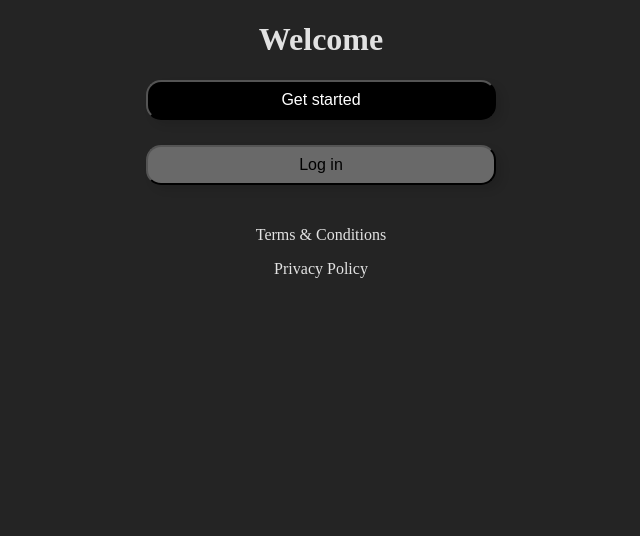
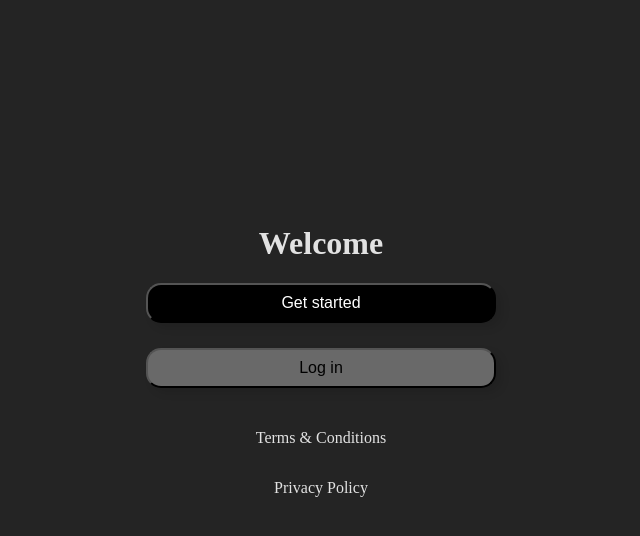
Before and after one commit to cyrusblake/Authentication-System-Java-Full-Stack, a React (Vite) app in the folder frontend/my-app/: page / in a window 1280 px wide. Shown: the top 536 px of the page, without its empty margins (319-959 px from the left). Built offline with nearby package versions, Linux system fonts and the light colour scheme.

Commit message:
more changes

```diff
--- a/frontend/my-app/src/pages/Welcome.jsx
+++ b/frontend/my-app/src/pages/Welcome.jsx
@@ -5,7 +5,7 @@ import '../styles/Welcome.css'
 function Welcome(){
     return(
         <>
-        <div className="contents">
+        <div className="wcontents">
                 <h1>Welcome</h1>
                 <div>
                     <Link to='/register'><button className="tb">Get started</button></Link>
--- a/frontend/my-app/src/styles/Login.css
+++ b/frontend/my-app/src/styles/Login.css
@@ -1,7 +1,10 @@
 .contents {
-    /* max-width: 1280px; */
-    /* margin: 0 auto; */
-    /* margin-top: 50%; */
+    display: flex;
+    flex-direction: column;
+    align-items: center;
+    justify-content: center;
+    height: 100vh;
+    transform: translateY(-50px);
     text-align: center;
 }
 
--- a/frontend/my-app/src/styles/Register.css
+++ b/frontend/my-app/src/styles/Register.css
@@ -1,7 +1,10 @@
 .contents {
-    /* max-width: 1280px; */
-    /* margin: 0 auto; */
-    /* margin-top: 50%; */
+    display: flex;
+    flex-direction: column;
+    align-items: center;
+    justify-content: center;
+    height: 100vh;
+    transform: translateY(-50px);
     text-align: center;
 
 }
--- a/frontend/my-app/src/styles/Welcome.css
+++ b/frontend/my-app/src/styles/Welcome.css
@@ -1,7 +1,10 @@
-.contents {
-    /* max-width: 1280px; */
-    /* margin: 0 auto; */
-    /* margin-top: 50%; */
+.wcontents {
+    display: flex;
+    flex-direction: column;
+    align-items: center;
+    justify-content: center;
+    height: 100vh;
+    transform: translateY(-50px);
     text-align: center;
 }
 
```
Also changed, not shown: frontend/my-app/src/styles/Home.css (+7 -3 lines). Lines whose indentation alone changed are shown as unchanged.
